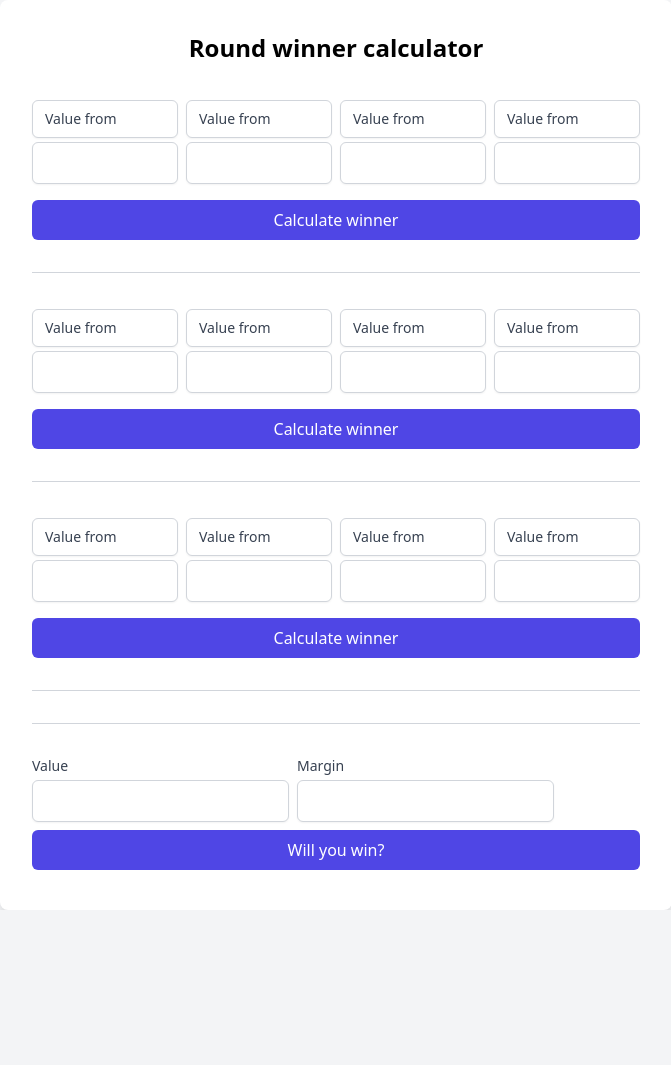
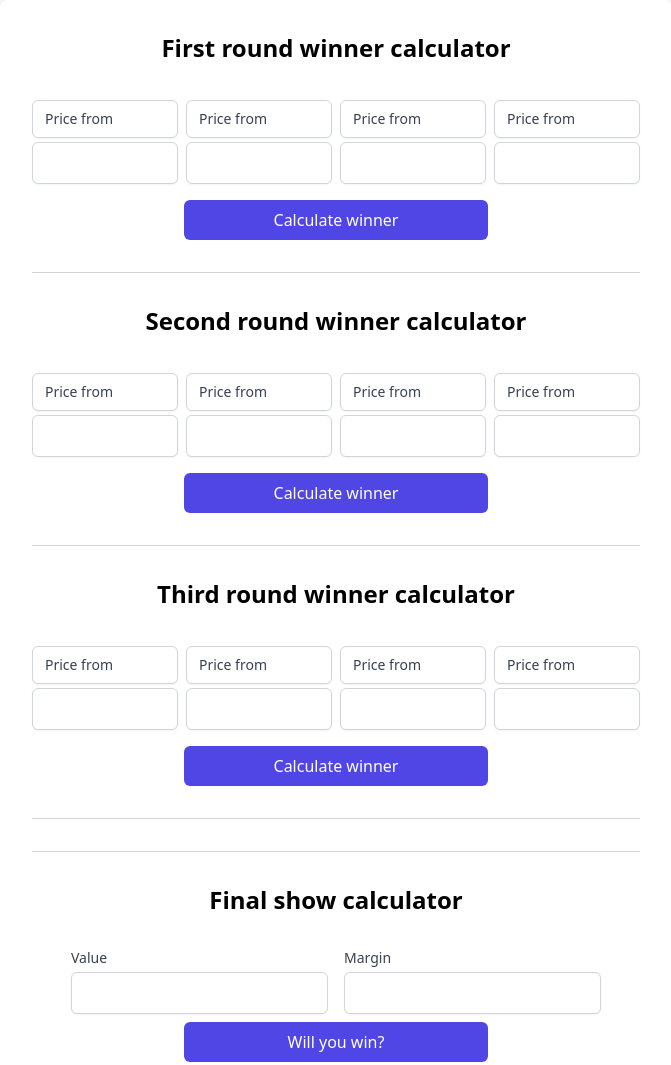
Before and after one commit to MarcosMe/theRealPriceIsRight, a plain HTML site: page index.html in a window 1280 px wide. Shown: the top 1065 px of the page, without its empty margins (304-975 px from the left). Before the commit the page ends 910 px from the top, so only its background shows below. Drawn offline with nearby package versions, Linux system fonts and the light colour scheme.

Commit message:
final commit

```diff
--- a/index.html
+++ b/index.html
@@ -10,7 +10,7 @@
 
 <body class="bg-gray-100 flex items-center justify-center min-h-screen">
     <div class="bg-white p-8 rounded-lg shadow-lg w-full max-w-2xl space-y-8">
-        <h1 class="text-2xl font-bold mb-6 text-center">Round winner calculator</h1>
+        <h1 class="text-2xl font-bold mb-6 text-center">First round winner calculator</h1>
 
         <!-- First Calculator -->
         <div id="calculator-1" class="space-y-4">
@@ -18,113 +18,122 @@
                 <div class="flex space-x-2">
                     <div>
                         <label for="input1-1" class="block text-sm font-medium text-gray-700">
-                            <input type="text" id="label1-1" class="mt-1 block w-full px-3 py-2 border border-gray-300 rounded-md shadow-sm focus:outline-none focus:ring-indigo-500 focus:border-indigo-500" value="Value from" onblur="updateLabel(1, 1)">
+                            <input type="text" id="label1-1" class="mt-1 block w-full px-3 py-2 border border-gray-300 rounded-md shadow-sm focus:outline-none focus:ring-indigo-500 focus:border-indigo-500" value="Price from" onblur="updateLabel(1, 1)">
                         </label>
                         <input type="number" step="any" id="input1-1" class="mt-1 block w-full px-3 py-2 border border-gray-300 rounded-md shadow-sm focus:outline-none focus:ring-indigo-500 focus:border-indigo-500">
                     </div>
                     <div>
                         <label for="input2-1" class="block text-sm font-medium text-gray-700">
-                            <input type="text" id="label2-1" class="mt-1 block w-full px-3 py-2 border border-gray-300 rounded-md shadow-sm focus:outline-none focus:ring-indigo-500 focus:border-indigo-500" value="Value from" onblur="updateLabel(2, 1)">
+                            <input type="text" id="label2-1" class="mt-1 block w-full px-3 py-2 border border-gray-300 rounded-md shadow-sm focus:outline-none focus:ring-indigo-500 focus:border-indigo-500" value="Price from" onblur="updateLabel(2, 1)">
                         </label>
                         <input type="number" step="any" id="input2-1" class="mt-1 block w-full px-3 py-2 border border-gray-300 rounded-md shadow-sm focus:outline-none focus:ring-indigo-500 focus:border-indigo-500">
                     </div>
                     <div>
                         <label for="input3-1" class="block text-sm font-medium text-gray-700">
-                            <input type="text" id="label3-1" class="mt-1 block w-full px-3 py-2 border border-gray-300 rounded-md shadow-sm focus:outline-none focus:ring-indigo-500 focus:border-indigo-500" value="Value from" onblur="updateLabel(3, 1)">
+                            <input type="text" id="label3-1" class="mt-1 block w-full px-3 py-2 border border-gray-300 rounded-md shadow-sm focus:outline-none focus:ring-indigo-500 focus:border-indigo-500" value="Price from" onblur="updateLabel(3, 1)">
                         </label>
                         <input type="number" step="any" id="input3-1" class="mt-1 block w-full px-3 py-2 border border-gray-300 rounded-md shadow-sm focus:outline-none focus:ring-indigo-500 focus:border-indigo-500">
                     </div>
                     <div>
                         <label for="input4-1" class="block text-sm font-medium text-gray-700">
-                            <input type="text" id="label4-1" class="mt-1 block w-full px-3 py-2 border border-gray-300 rounded-md shadow-sm focus:outline-none focus:ring-indigo-500 focus:border-indigo-500" value="Value from" onblur="updateLabel(4, 1)">
+                            <input type="text" id="label4-1" class="mt-1 block w-full px-3 py-2 border border-gray-300 rounded-md shadow-sm focus:outline-none focus:ring-indigo-500 focus:border-indigo-500" value="Price from" onblur="updateLabel(4, 1)">
                         </label>
                         <input type="number" step="any" id="input4-1" class="mt-1 block w-full px-3 py-2 border border-gray-300 rounded-md shadow-sm focus:outline-none focus:ring-indigo-500 focus:border-indigo-500">
                     </div>
                 </div>
-                <button type="button" id="calculate-winner-1" onclick="calculateClosest(1, 10.0)" class="w-full bg-indigo-600 text-white py-2 px-4 rounded-md hover:bg-indigo-700 focus:outline-none focus:ring-2 focus:ring-indigo-500 focus:ring-opacity-50 disabled:opacity-50 disabled:cursor-not-allowed" disabled>Calculate winner</button>
-            </form>
+                <div class="flex justify-center">
+                    <button type="button" id="calculate-winner-1" onclick="calculateClosest(1, 10.0)" class="w-1/2 bg-indigo-600 text-white py-2 px-4 rounded-md hover:bg-indigo-700 focus:outline-none focus:ring-2 focus:ring-indigo-500 focus:ring-opacity-50 disabled:opacity-50 disabled:cursor-not-allowed" disabled>Calculate winner</button>
+                </div>
+                </form>
             <div id="result-1" class="mt-6 text-center text-lg font-medium"></div>
         </div>
 
         <hr class="border-gray-300">
 
+        <h1 class="text-2xl font-bold mb-6 text-center">Second round winner calculator</h1>
         <!-- Second Calculator -->
         <div id="calculator-2" class="space-y-4">
             <form class="space-y-4">
                 <div class="flex space-x-2">
                     <div>
                         <label for="input1-2" class="block text-sm font-medium text-gray-700">
-                            <input type="text" id="label1-2" class="mt-1 block w-full px-3 py-2 border border-gray-300 rounded-md shadow-sm focus:outline-none focus:ring-indigo-500 focus:border-indigo-500" value="Value from" onblur="updateLabel(1, 2)">
+                            <input type="text" id="label1-2" class="mt-1 block w-full px-3 py-2 border border-gray-300 rounded-md shadow-sm focus:outline-none focus:ring-indigo-500 focus:border-indigo-500" value="Price from" onblur="updateLabel(1, 2)">
                         </label>
                         <input type="number" step="any" id="input1-2" class="mt-1 block w-full px-3 py-2 border border-gray-300 rounded-md shadow-sm focus:outline-none focus:ring-indigo-500 focus:border-indigo-500">
                     </div>
                     <div>
                         <label for="input2-2" class="block text-sm font-medium text-gray-700">
-                            <input type="text" id="label2-2" class="mt-1 block w-full px-3 py-2 border border-gray-300 rounded-md shadow-sm focus:outline-none focus:ring-indigo-500 focus:border-indigo-500" value="Value from" onblur="updateLabel(2, 2)">
+                            <input type="text" id="label2-2" class="mt-1 block w-full px-3 py-2 border border-gray-300 rounded-md shadow-sm focus:outline-none focus:ring-indigo-500 focus:border-indigo-500" value="Price from" onblur="updateLabel(2, 2)">
                         </label>
                         <input type="number" step="any" id="input2-2" class="mt-1 block w-full px-3 py-2 border border-gray-300 rounded-md shadow-sm focus:outline-none focus:ring-indigo-500 focus:border-indigo-500">
                     </div>
                     <div>
                         <label for="input3-2" class="block text-sm font-medium text-gray-700">
-                            <input type="text" id="label3-2" class="mt-1 block w-full px-3 py-2 border border-gray-300 rounded-md shadow-sm focus:outline-none focus:ring-indigo-500 focus:border-indigo-500" value="Value from" onblur="updateLabel(3, 2)">
+                            <input type="text" id="label3-2" class="mt-1 block w-full px-3 py-2 border border-gray-300 rounded-md shadow-sm focus:outline-none focus:ring-indigo-500 focus:border-indigo-500" value="Price from" onblur="updateLabel(3, 2)">
                         </label>
                         <input type="number" step="any" id="input3-2" class="mt-1 block w-full px-3 py-2 border border-gray-300 rounded-md shadow-sm focus:outline-none focus:ring-indigo-500 focus:border-indigo-500">
                     </div>
                     <div>
                         <label for="input4-2" class="block text-sm font-medium text-gray-700">
-                            <input type="text" id="label4-2" class="mt-1 block w-full px-3 py-2 border border-gray-300 rounded-md shadow-sm focus:outline-none focus:ring-indigo-500 focus:border-indigo-500" value="Value from" onblur="updateLabel(4, 2)">
+                            <input type="text" id="label4-2" class="mt-1 block w-full px-3 py-2 border border-gray-300 rounded-md shadow-sm focus:outline-none focus:ring-indigo-500 focus:border-indigo-500" value="Price from" onblur="updateLabel(4, 2)">
                         </label>
                         <input type="number" step="any" id="input4-2" class="mt-1 block w-full px-3 py-2 border border-gray-300 rounded-md shadow-sm focus:outline-none focus:ring-indigo-500 focus:border-indigo-500">
                     </div>
                 </div>
-                <button type="button" id="calculate-winner-2" onclick="calculateClosest(2, 20.0)" class="w-full bg-indigo-600 text-white py-2 px-4 rounded-md hover:bg-indigo-700 focus:outline-none focus:ring-2 focus:ring-indigo-500 focus:ring-opacity-50 disabled:opacity-50 disabled:cursor-not-allowed" disabled>Calculate winner</button>
-            </form>
+                <div class="flex justify-center">
+                    <button type="button" id="calculate-winner-2" onclick="calculateClosest(2, 20.0)" class="w-1/2 bg-indigo-600 text-white py-2 px-4 rounded-md hover:bg-indigo-700 focus:outline-none focus:ring-2 focus:ring-indigo-500 focus:ring-opacity-50 disabled:opacity-50 disabled:cursor-not-allowed" disabled>Calculate winner</button>
+                </div>
+                </form>
             <div id="result-2" class="mt-6 text-center text-lg font-medium"></div>
         </div>
 
         <hr class="border-gray-300">
 
+        <h1 class="text-2xl font-bold mb-6 text-center">Third round winner calculator</h1>
         <!-- Third Calculator -->
         <div id="calculator-3" class="space-y-4">
             <form class="space-y-4">
                 <div class="flex space-x-2">
                     <div>
                         <label for="input1-3" class="block text-sm font-medium text-gray-700">
-                            <input type="text" id="label1-3" class="mt-1 block w-full px-3 py-2 border border-gray-300 rounded-md shadow-sm focus:outline-none focus:ring-indigo-500 focus:border-indigo-500" value="Value from" onblur="updateLabel(1, 3)">
+                            <input type="text" id="label1-3" class="mt-1 block w-full px-3 py-2 border border-gray-300 rounded-md shadow-sm focus:outline-none focus:ring-indigo-500 focus:border-indigo-500" value="Price from" onblur="updateLabel(1, 3)">
                         </label>
                         <input type="number" step="any" id="input1-3" class="mt-1 block w-full px-3 py-2 border border-gray-300 rounded-md shadow-sm focus:outline-none focus:ring-indigo-500 focus:border-indigo-500">
                     </div>
                     <div>
                         <label for="input2-3" class="block text-sm font-medium text-gray-700">
-                            <input type="text" id="label2-3" class="mt-1 block w-full px-3 py-2 border border-gray-300 rounded-md shadow-sm focus:outline-none focus:ring-indigo-500 focus:border-indigo-500" value="Value from" onblur="updateLabel(2, 3)">
+                            <input type="text" id="label2-3" class="mt-1 block w-full px-3 py-2 border border-gray-300 rounded-md shadow-sm focus:outline-none focus:ring-indigo-500 focus:border-indigo-500" value="Price from" onblur="updateLabel(2, 3)">
                         </label>
                         <input type="number" step="any" id="input2-3" class="mt-1 block w-full px-3 py-2 border border-gray-300 rounded-md shadow-sm focus:outline-none focus:ring-indigo-500 focus:border-indigo-500">
                     </div>
                     <div>
                         <label for="input3-3" class="block text-sm font-medium text-gray-700">
-                            <input type="text" id="label3-3" class="mt-1 block w-full px-3 py-2 border border-gray-300 rounded-md shadow-sm focus:outline-none focus:ring-indigo-500 focus:border-indigo-500" value="Value from" onblur="updateLabel(3, 3)">
+                            <input type="text" id="label3-3" class="mt-1 block w-full px-3 py-2 border border-gray-300 rounded-md shadow-sm focus:outline-none focus:ring-indigo-500 focus:border-indigo-500" value="Price from" onblur="updateLabel(3, 3)">
                         </label>
                         <input type="number" step="any" id="input3-3" class="mt-1 block w-full px-3 py-2 border border-gray-300 rounded-md shadow-sm focus:outline-none focus:ring-indigo-500 focus:border-indigo-500">
                     </div>
                     <div>
                         <label for="input4-3" class="block text-sm font-medium text-gray-700">
-                            <input type="text" id="label4-3" class="mt-1 block w-full px-3 py-2 border border-gray-300 rounded-md shadow-sm focus:outline-none focus:ring-indigo-500 focus:border-indigo-500" value="Value from" onblur="updateLabel(4, 3)">
+                            <input type="text" id="label4-3" class="mt-1 block w-full px-3 py-2 border border-gray-300 rounded-md shadow-sm focus:outline-none focus:ring-indigo-500 focus:border-indigo-500" value="Price from" onblur="updateLabel(4, 3)">
                         </label>
                         <input type="number" step="any" id="input4-3" class="mt-1 block w-full px-3 py-2 border border-gray-300 rounded-md shadow-sm focus:outline-none focus:ring-indigo-500 focus:border-indigo-500">
                     </div>
                 </div>
-                <button type="button" id="calculate-winner-3" onclick="calculateClosest(3, 30.0)" class="w-full bg-indigo-600 text-white py-2 px-4 rounded-md hover:bg-indigo-700 focus:outline-none focus:ring-2 focus:ring-indigo-500 focus:ring-opacity-50 disabled:opacity-50 disabled:cursor-not-allowed" disabled>Calculate winner</button>
-            </form>
+                <div class="flex justify-center">
+                    <button type="button" id="calculate-winner-3" onclick="calculateClosest(3, 30.0)" class="w-1/2 bg-indigo-600 text-white py-2 px-4 rounded-md hover:bg-indigo-700 focus:outline-none focus:ring-2 focus:ring-indigo-500 focus:ring-opacity-50 disabled:opacity-50 disabled:cursor-not-allowed" disabled>Calculate winner</button>
+                </div>
+                </form>
             <div id="result-3" class="mt-6 text-center text-lg font-medium"></div>
         </div>
 
         <hr class="border-gray-300">
         <hr class="border-gray-300">
 
-        <!-- Third Calculator -->
+        <h1 class="text-2xl font-bold mb-6 text-center">Final show calculator</h1>
+        <!-- Final Calculator -->
         <div id="calculator-final" class="space-y-2">
             <form class="space-y-2">
-                <div class="flex space-x-2">
+                <div class="flex justify-center space-x-4">
                     <div>
                         <label for="value-final" class="block text-sm font-medium text-gray-700">Value</label>
                         <input type="number" step="any" id="value-final" class="mt-1 block w-full px-3 py-2 border border-gray-300 rounded-md shadow-sm focus:outline-none focus:ring-indigo-500 focus:border-indigo-500">
@@ -134,7 +143,9 @@
                         <input type="number" step="any" id="margin-final" class="mt-1 block w-full px-3 py-2 border border-gray-300 rounded-md shadow-sm focus:outline-none focus:ring-indigo-500 focus:border-indigo-500">
                     </div>
                 </div>
-                <button type="button" onclick="calculateIfWinnerOrNot(8)" class="w-full bg-indigo-600 text-white py-2 px-4 rounded-md hover:bg-indigo-700 focus:outline-none focus:ring-2 focus:ring-indigo-500 focus:ring-opacity-50">Will you win?</button>
+                <div class="flex justify-center">
+                    <button type="button" id="calculate-final" onclick="calculateIfWinnerOrNot(8.47)" class="w-1/2 bg-indigo-600 text-white py-2 px-4 rounded-md hover:bg-indigo-700 focus:outline-none focus:ring-2 focus:ring-indigo-500 focus:ring-opacity-50 disabled:opacity-50 disabled:cursor-not-allowed" disabled>Will you win?</button>
+                </div>
             </form>
             <div id="result-final" class="mt-6 text-center text-lg font-medium"></div>
         </div>
@@ -160,6 +171,18 @@
             });
         });
 
+        function enableFinalButton() {
+            const valueFinal = document.getElementById('value-final').value;
+            const marginFinal = document.getElementById('margin-final').value;
+
+            const allFilled = valueFinal !== '' && marginFinal !== '';
+            document.getElementById('calculate-final').disabled = !allFilled;
+        }
+
+        document.getElementById('value-final').addEventListener('input', enableFinalButton);
+        document.getElementById('margin-final').addEventListener('input', enableFinalButton);
+
+
         function calculateClosest(calculatorNumber, predefinedNumber) {
         const inputs = [
             parseFloat(document.getElementById(`input1-${calculatorNumber}`).value),
@@ -179,26 +202,34 @@
         const allAbove = filteredInputs.length === 0;
 
         if (allAbove) {
-            document.getElementById(`result-${calculatorNumber}`).textContent = "All values are above the real price, new round is needed";
+            document.getElementById(`result-${calculatorNumber}`).textContent = "All prices are above the real price, new round is needed";
         } else {
             const closestIndex = filteredInputs.reduce((prevIndex, currValue, currIndex) =>
                 Math.abs(currValue - predefinedNumber) < Math.abs(inputs[prevIndex] - predefinedNumber) ? currIndex : prevIndex, 0);
             const closest = filteredInputs[closestIndex];
-            const closestLabel = labels[inputs.indexOf(closest)];
-            document.getElementById(`result-${calculatorNumber}`).textContent = `Closest value to real price ${predefinedNumber} is ${closest}. The winner is ${closestLabel}!`;
+            const closestLabel = labels[inputs.indexOf(closest)].slice(11);
+            document.getElementById(`result-${calculatorNumber}`).textContent = `Closest price to real price ${predefinedNumber} is ${closest}. The winner is ${closestLabel}!`;
         }
     }
 
-        function calculateIfWinnerOrNot(predefinedNumber) {
+        function calculateIfWinnerOrNot(realPrice) {
             const valueFinal = parseFloat(document.getElementById(`value-final`).value);
             const marginFinal = parseFloat(document.getElementById(`margin-final`).value);
-            const difference = predefinedNumber + marginFinal - valueFinal;
+            let difference = Math.abs(Math.round((realPrice - valueFinal) * 100) / 100);
+            ;
 
-            if (valueFinal <= predefinedNumber + marginFinal) {
-                document.getElementById('result-final').textContent = `Player wins! Difference: ${difference}`;
-            } else {
-                document.getElementById('result-final').textContent = `Player loses! Difference: ${difference}`;
-            }
+            if (valueFinal > realPrice) {
+                //difference = Math.abs(Math.round((realPrice - valueFinal) * 100) / 100);
+                document.getElementById('result-final').innerText = `Final showcase price: ${realPrice} \r\n Player loses :( Above the real price: ${difference}`;
+            } else if (valueFinal + marginFinal <= realPrice + marginFinal) {
+                    if (difference > marginFinal) {
+                        //difference = Math.round((realPrice - valueFinal) * 100) / 100;
+                        document.getElementById('result-final').innerText = `Final showcase price: ${realPrice} \r\n Player loses :( Difference: ${difference}`;
+                    } else{
+                        //difference = Math.round((realPrice - valueFinal) * 100) / 100;
+                        document.getElementById('result-final').innerText = `Final showcase price: ${realPrice} \r\n Player wins! Difference: ${difference}`;
+                    }
+                }
         }
 
         function updateLabel(inputNumber, calculatorNumber) {
```
